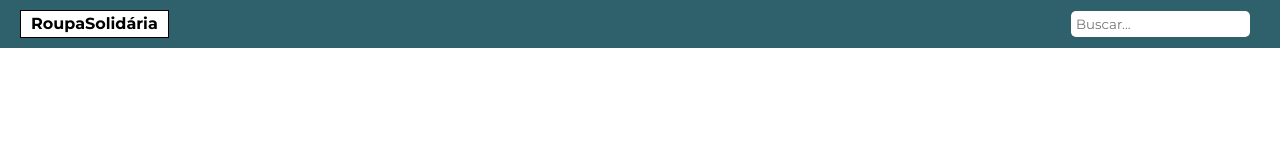
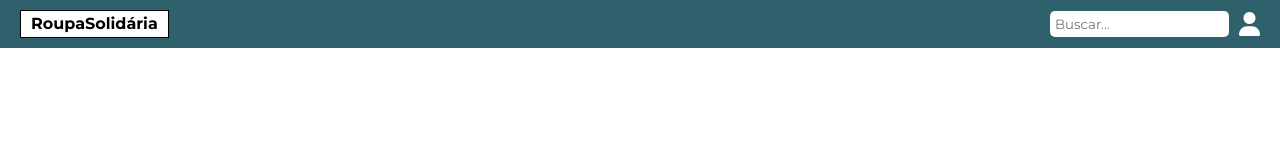
Before and after one commit to raphaeljjoao/roupa-solidaria, an Angular app in the folder app/: page / in a window 1280 px wide. Shown: the top 160 px of the page. Built offline with nearby package versions, Linux system fonts and the light colour scheme.

Commit message:
Add font-awesome

```diff
--- a/app/src/app/shared/navbar/navbar.component.html
+++ b/app/src/app/shared/navbar/navbar.component.html
@@ -4,6 +4,6 @@
   </div>
   <div class="search-container">
     <input type="text" class="search" placeholder="Buscar...">
-    <i class="fa fa-user"></i>
+    <div class="user-icon"><i class="fas fa-user"></i></div>
   </div>
 </nav>
--- a/app/src/styles.scss
+++ b/app/src/styles.scss
@@ -1,6 +1,7 @@
 /* You can add global styles to this file, and also import other style files */
 
 @import url('https://fonts.googleapis.com/css2?family=Montserrat:ital,wght@0,100..900;1,100..900&display=swap');
+@import url('https://cdnjs.cloudflare.com/ajax/libs/font-awesome/6.0.0-beta3/css/all.min.css');
 
 @import url('./scss/reset.scss');
 @import url('./scss/snackbar.styles.scss');
```
